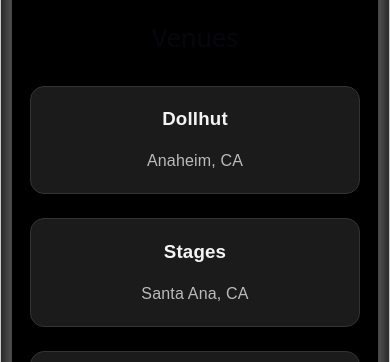
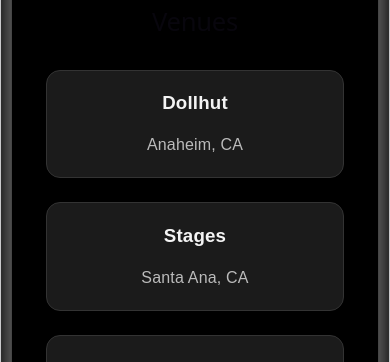
Before and after one commit to richierome/papa-rhino-productions, a React (Vite) app: page / in a window 390 px wide. Shown: the part 482-844 px from the top of the page. Built offline with nearby package versions, Linux system fonts and the light colour scheme.

Commit message:
updated venue cards

```diff
--- a/src/App.css
+++ b/src/App.css
@@ -252,6 +252,18 @@
 
 
 /* SECTIONS */
+.venue-card-link {
+  text-decoration: none;
+  color: inherit;
+}
+
+.venue-card-link .card {
+  transition: transform 0.3s ease;
+}
+
+.venue-card-link:hover .card {
+  transform: translateY(-5px);
+}
 
 .section {
   width: 100%;
@@ -595,7 +607,7 @@
   }
 
   .section {
-    padding: 3rem 1rem;
+    padding: 2rem 2rem;
   }
 
   .card-grid {
--- a/src/App.jsx
+++ b/src/App.jsx
@@ -12,14 +12,18 @@
   {
     name: "Dollhut",
     city: "Anaheim, CA",
+    link: "https://www.instagram.com/worldfamousdollhut/?hl=en",
+
   },
   {
     name: "Stages",
     city: "Santa Ana, CA",
+    link: "https://www.instagram.com/stages_bar/?hl=en"
   },
   {
     name: "Characters",
     city: "Pomona, CA",
+    link: "https://www.instagram.com/characterspomonaofficial/?hl=en"
   },
 ];
 
@@ -241,11 +245,18 @@
         <h2>Venues</h2>
         <div className="card-grid">
           {venues.map((venue) => (
-            <article className="card" key={venue.name}>
-              <h3>{venue.name}</h3>
-              <p>{venue.city}</p>
-              <a href={`mailto:${venue.contact}`}>{venue.contact}</a>
-            </article>
+            <a
+              key={venue.name}
+              href={venue.link}
+              target="_blank"
+              rel="noopener noreferrer"
+              className="venue-card-link"
+            >
+              <article className="card">
+                <h3>{venue.name}</h3>
+                <p>{venue.city}</p>
+              </article>
+            </a>
           ))}
         </div>
       </section>
```
